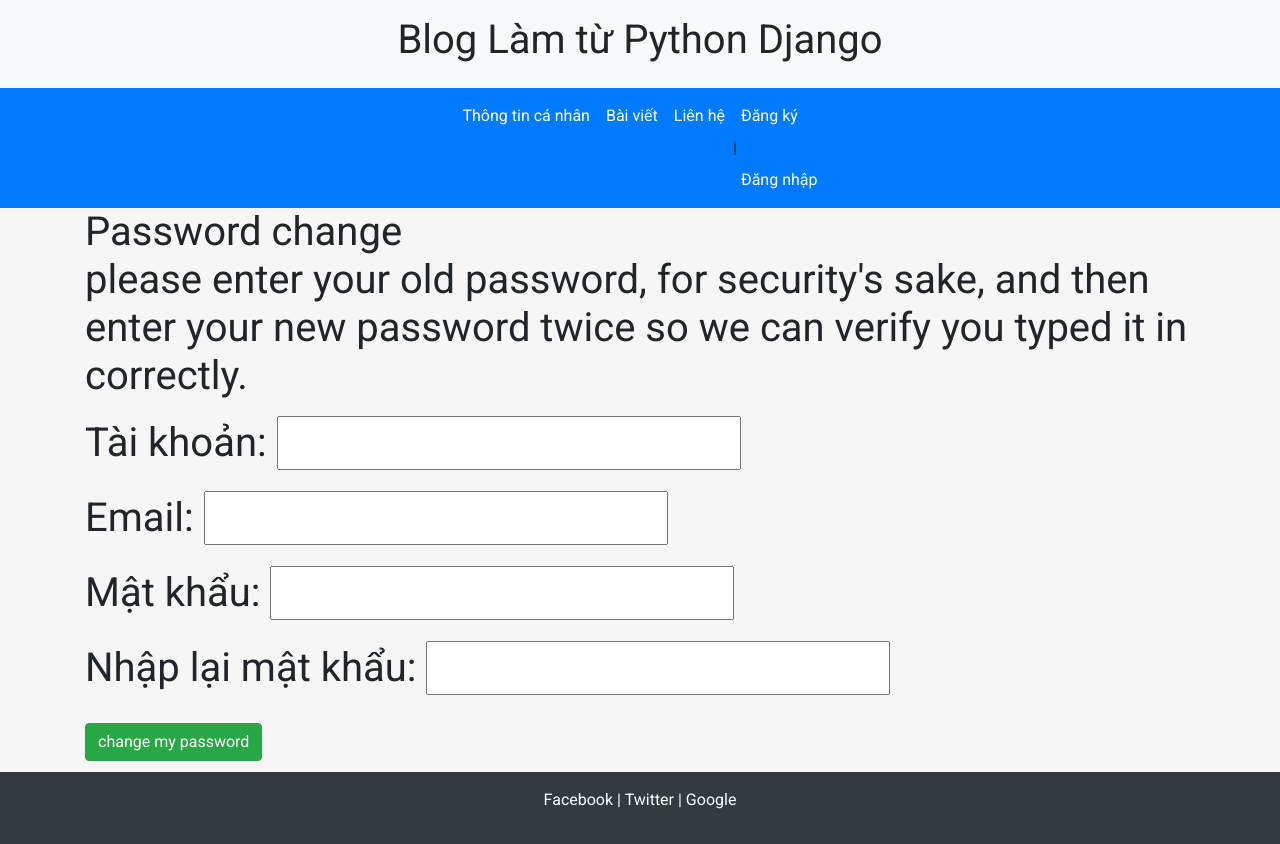
After one commit to ducanh0208/django, a Django app: template home/templates/pages/change_password.html in a window 1280 px wide. The commit adds this page. Run offline with Django 4.2, Linux system fonts and the light colour scheme; the template is opened without the code that fills it: values that come from a table or form of the project are taken from there, others are empty; some libraries are stand-ins or nearby versions.

Commit message:
change pass

```diff
--- a/home/form.py
+++ b/home/form.py
@@ -30,3 +30,8 @@
             password=self.cleaned_data['password1']
         )
         return user
+
+class ChangePasswordForm(forms.Form):
+    old_password = forms.CharField(widget=forms.PasswordInput())
+    new_password = forms.CharField(widget=forms.PasswordInput())
+    confirm_password = forms.CharField(widget=forms.PasswordInput())
--- /dev/null
+++ b/home/templates/pages/change_password.html
@@ -0,0 +1,14 @@
+{% extends 'base.html' %}
+
+{% block title %}Password change{% endblock title %}
+
+{% block content %}
+<h1>Password change</1>
+    <p>please enter your old password, for security's sake, and then enter your new password twice so we can verify you typed it in correctly.</p>
+    <form method ="POST">
+        {% csrf_token %}
+        {{ form.as_p }}
+        <input class ="btn btn-success" type="submit" value="change my password">
+
+    </form>
+{% endblock content %}
--- a/home/templates/pages/login.html
+++ b/home/templates/pages/login.html
@@ -58,7 +58,7 @@
                       Remember me
                     </label>
                   </div>
-                  <a href="#!" class="text-body">Forgot password?</a>
+                  <a href="" class="text-body">Forgot password?</a>
                 </div>
 
                 <div class="text-center text-lg-start mt-4 pt-2">
--- a/home/urls.py
+++ b/home/urls.py
@@ -1,6 +1,7 @@
 from django.urls import path
 from . import views
 from django.contrib.auth import views as auth_views
+from .views import ChangePasswordView
 
 urlpatterns = [
    path('', views.index),
@@ -8,4 +9,6 @@
    path('register/', views.register, name="register"),
    path('login/',auth_views.LoginView.as_view(template_name="pages/login.html"), name="login"),
    path('logout/',auth_views.LogoutView.as_view(next_page='/'),name='logout'),
+   path('change_password/', ChangePasswordView.as_view(), name='change_password'),
+
 ]
```
Also changed, not shown: home/views.py (+7 -0 lines), db.sqlite3.
